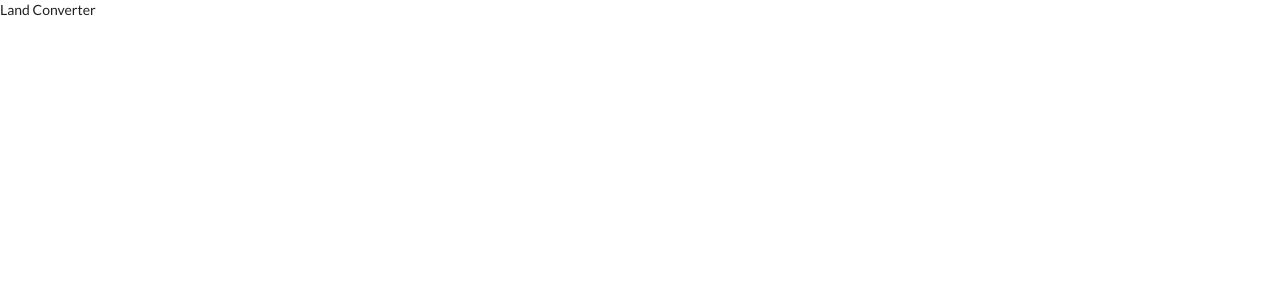
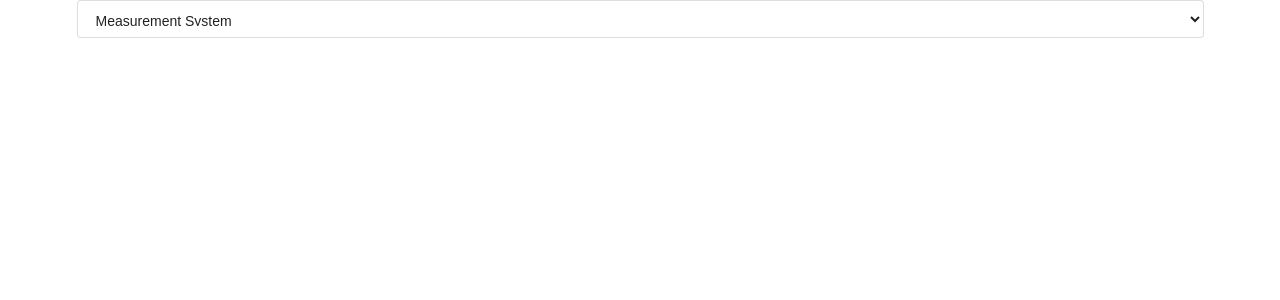
Before and after one commit to oiami/land-converter, a React (Create React App) app: page / in a window 1280 px wide. Shown: the top 300 px of the page. Built offline with nearby package versions, Linux system fonts and the light colour scheme.

Commit message:
add system selector

```diff
--- a/src/components/App.js
+++ b/src/components/App.js
@@ -1,9 +1,12 @@
 import React, { Component } from 'react';
+import InputSystemSelector from './InputSystemSelector';
 
 class App extends Component {
   render() {
     return (
-      <div>Land Converter</div>
+      <div className="ui container">
+        <InputSystemSelector/>
+      </div>
     );
   }
 }
--- /dev/null
+++ b/src/components/InputSystemSelector.js
@@ -0,0 +1,19 @@
+import React, { Component } from 'react';
+
+class InputSystemSelector extends Component {
+  state = { inputSystem: '' };
+
+  render() {
+    return (
+      <div className="input-options">
+        <select className="ui fluid selection dropdown">
+          <option value="">Measurement System</option>
+          <option value={this.state.inputSystem}>Thai</option>
+          <option value={this.state.inputSystem}>Metric</option>
+        </select>
+      </div>
+    );
+  }
+}
+
+export default InputSystemSelector;
```
